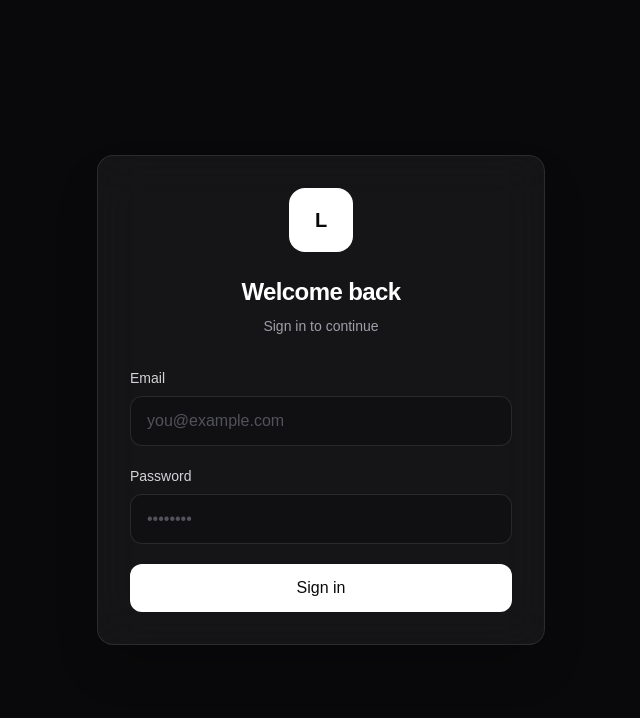
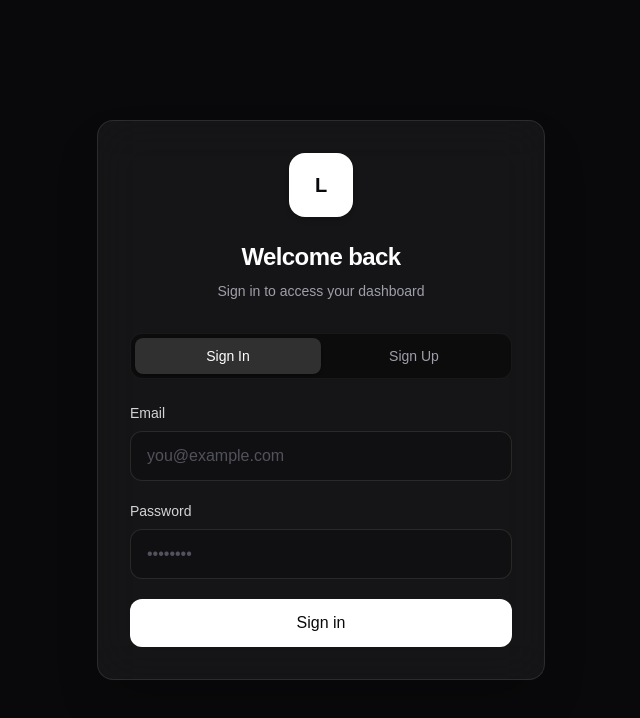
Before and after one commit to osamaabdelsalam/my-login-app, a Next.js app: page / in a window 1280 px wide. Shown: the top 718 px of the page, without its empty margins (319-959 px from the left). Built offline with nearby package versions, Linux system fonts and the light colour scheme.

Commit message:
Add User Not Found error messaging and Sign Up option

```diff
--- a/app/dashboard/page.tsx
+++ b/app/dashboard/page.tsx
@@ -9,19 +9,34 @@ export default async function DashboardPage() {
     } = await supabase.auth.getUser();
 
     if (!user) {
-        redirect("/login");
+        redirect("/");
+    }
+
+    async function signOut() {
+        "use server";
+        const supabase = await createClient();
+        await supabase.auth.signOut();
+        redirect("/");
     }
 
     return (
-        <main className="flex min-h-screen items-center justify-center bg-zinc-950 px-6 text-white">
-            <div className="text-center">
-                <h1 className="text-3xl font-semibold">
-                    Welcome
-                </h1>
-
+        <main className="flex min-h-screen flex-col items-center justify-center bg-zinc-950 px-6 text-white">
+            <div className="w-full max-w-md rounded-2xl border border-white/10 bg-white/5 p-8 text-center shadow-2xl backdrop-blur-xl">
+                <div className="mx-auto mb-6 flex h-16 w-16 items-center justify-center rounded-2xl bg-emerald-500/20 text-emerald-400 text-xl font-bold">
+                    ✓
+                </div>
+                <h1 className="text-3xl font-semibold">Welcome</h1>
                 <p className="mt-2 text-zinc-400">
-                    You are signed in as {user.email}
+                    Signed in as <span className="font-medium text-white">{user.email}</span>
                 </p>
+                <form action={signOut} className="mt-8">
+                    <button
+                        type="submit"
+                        className="w-full rounded-xl bg-white/10 px-4 py-3 font-medium text-white transition hover:bg-white/20"
+                    >
+                        Sign Out
+                    </button>
+                </form>
             </div>
         </main>
     );
--- a/components/auth/LoginForm.tsx
+++ b/components/auth/LoginForm.tsx
@@ -4,50 +4,124 @@ import { FormEvent, useState } from "react";
 import { createClient } from "@/lib/supabase/client";
 
 export default function LoginForm() {
+    const [mode, setMode] = useState<"signin" | "signup">("signin");
     const [email, setEmail] = useState("");
     const [password, setPassword] = useState("");
     const [error, setError] = useState("");
+    const [successMessage, setSuccessMessage] = useState("");
     const [loading, setLoading] = useState(false);
 
-    async function handleLogin(event: FormEvent<HTMLFormElement>) {
+    async function handleSubmit(event: FormEvent<HTMLFormElement>) {
         event.preventDefault();
 
         setError("");
+        setSuccessMessage("");
         setLoading(true);
 
         const supabase = createClient();
 
+        if (mode === "signin") {
             const { error } = await supabase.auth.signInWithPassword({
                 email,
                 password,
             });
 
             if (error) {
-            setError("Invalid email or password.");
+                const msg = error.message.toLowerCase();
+                if (
+                    msg.includes("user not found") ||
+                    msg.includes("not found")
+                ) {
+                    setError("User not found. Please check your email or sign up below.");
+                } else if (
+                    msg.includes("invalid login credentials") ||
+                    msg.includes("invalid_credentials")
+                ) {
+                    setError("User not found or incorrect password.");
+                } else {
+                    setError(error.message);
+                }
                 setLoading(false);
                 return;
             }
 
             window.location.href = "/dashboard";
+        } else {
+            const { data, error } = await supabase.auth.signUp({
+                email,
+                password,
+            });
+
+            if (error) {
+                setError(error.message);
+                setLoading(false);
+                return;
+            }
+
+            if (data?.user && !data?.session) {
+                setSuccessMessage(
+                    "Account created! Please check your email for confirmation, or try signing in."
+                );
+                setLoading(false);
+            } else {
+                window.location.href = "/dashboard";
+            }
+        }
     }
 
     return (
         <div className="rounded-2xl border border-white/10 bg-white/5 p-8 shadow-2xl backdrop-blur-xl">
             <div className="mb-8 text-center">
-                <div className="mx-auto mb-6 flex h-16 w-16 items-center justify-center rounded-2xl bg-white text-xl font-bold text-zinc-950">
+                <div className="mx-auto mb-6 flex h-16 w-16 items-center justify-center rounded-2xl bg-white text-xl font-bold text-zinc-950 shadow-md">
                     L
                 </div>
 
                 <h1 className="text-2xl font-semibold tracking-tight text-white">
-                    Welcome back
+                    {mode === "signin" ? "Welcome back" : "Create an account"}
                 </h1>
 
                 <p className="mt-2 text-sm text-zinc-400">
-                    Sign in to continue
+                    {mode === "signin"
+                        ? "Sign in to access your dashboard"
+                        : "Enter your details to register"}
                 </p>
             </div>
 
-            <form onSubmit={handleLogin} className="space-y-5">
+            {/* Mode Switcher Tabs */}
+            <div className="mb-6 flex rounded-xl bg-black/40 p-1 border border-white/5">
+                <button
+                    type="button"
+                    onClick={() => {
+                        setMode("signin");
+                        setError("");
+                        setSuccessMessage("");
+                    }}
+                    className={`flex-1 rounded-lg py-2 text-sm font-medium transition ${
+                        mode === "signin"
+                            ? "bg-white/15 text-white shadow-sm"
+                            : "text-zinc-400 hover:text-white"
+                    }`}
+                >
+                    Sign In
+                </button>
+                <button
+                    type="button"
+                    onClick={() => {
+                        setMode("signup");
+                        setError("");
+                        setSuccessMessage("");
+                    }}
+                    className={`flex-1 rounded-lg py-2 text-sm font-medium transition ${
+                        mode === "signup"
+                            ? "bg-white/15 text-white shadow-sm"
+                            : "text-zinc-400 hover:text-white"
+                    }`}
+                >
+                    Sign Up
+                </button>
+            </div>
+
+            <form onSubmit={handleSubmit} className="space-y-5">
                 <div>
                     <label
                         htmlFor="email"
@@ -79,7 +153,9 @@ export default function LoginForm() {
                     <input
                         id="password"
                         type="password"
-                        autoComplete="current-password"
+                        autoComplete={
+                            mode === "signin" ? "current-password" : "new-password"
+                        }
                         required
                         value={password}
                         onChange={(event) => setPassword(event.target.value)}
@@ -91,9 +167,32 @@ export default function LoginForm() {
                 {error && (
                     <div
                         role="alert"
-                        className="rounded-xl border border-red-500/20 bg-red-500/10 px-4 py-3 text-sm text-red-400"
+                        className="rounded-xl border border-red-500/20 bg-red-500/10 px-4 py-3 text-sm text-red-400 flex flex-col gap-1"
                     >
-                        {error}
+                        <div className="font-medium flex items-center gap-2">
+                            <span>⚠️</span> {error}
+                        </div>
+                        {mode === "signin" && (
+                            <button
+                                type="button"
+                                onClick={() => {
+                                    setMode("signup");
+                                    setError("");
+                                }}
+                                className="mt-1 text-xs text-red-300 underline text-left hover:text-white"
+                            >
+                                Don't have an account? Click here to Sign Up
+                            </button>
+                        )}
+                    </div>
+                )}
+
+                {successMessage && (
+                    <div
+                        role="status"
+                        className="rounded-xl border border-emerald-500/20 bg-emerald-500/10 px-4 py-3 text-sm text-emerald-400"
+                    >
+                        ✓ {successMessage}
                     </div>
                 )}
 
@@ -102,7 +201,13 @@ export default function LoginForm() {
                     disabled={loading}
                     className="w-full rounded-xl bg-white px-4 py-3 font-medium text-zinc-950 transition hover:bg-zinc-200 disabled:cursor-not-allowed disabled:opacity-50"
                 >
-                    {loading ? "Signing in..." : "Sign in"}
+                    {loading
+                        ? mode === "signin"
+                            ? "Signing in..."
+                            : "Creating account..."
+                        : mode === "signin"
+                        ? "Sign in"
+                        : "Create Account"}
                 </button>
             </form>
         </div>
--- a/lib/supabase/client.ts
+++ b/lib/supabase/client.ts
@@ -2,14 +2,13 @@ import { createBrowserClient } from "@supabase/ssr";
 
 export function createClient() {
     const supabaseUrl = process.env.NEXT_PUBLIC_SUPABASE_URL;
-    const supabaseKey = process.env.NEXT_PUBLIC_SUPABASE_PUBLISHABLE_KEY;
-
-    console.log("SUPABASE URL:", supabaseUrl);
-    console.log("SUPABASE KEY EXISTS:", Boolean(supabaseKey));
+    const supabaseKey =
+        process.env.NEXT_PUBLIC_SUPABASE_ANON_KEY ||
+        process.env.NEXT_PUBLIC_SUPABASE_PUBLISHABLE_KEY;
 
     if (!supabaseUrl || !supabaseKey) {
         throw new Error(
-            "Supabase environment variables are missing. Check .env.local"
+            "Supabase environment variables are missing. Please add NEXT_PUBLIC_SUPABASE_URL and NEXT_PUBLIC_SUPABASE_ANON_KEY (or NEXT_PUBLIC_SUPABASE_PUBLISHABLE_KEY) to your environment variables."
         );
     }
 
--- a/lib/supabase/server.ts
+++ b/lib/supabase/server.ts
@@ -4,10 +4,13 @@ import { cookies } from "next/headers";
 export async function createClient() {
     const cookieStore = await cookies();
 
-    return createServerClient(
-        process.env.NEXT_PUBLIC_SUPABASE_URL!,
-        process.env.NEXT_PUBLIC_SUPABASE_PUBLISHABLE_KEY!,
-        {
+    const supabaseUrl = process.env.NEXT_PUBLIC_SUPABASE_URL || "";
+    const supabaseKey =
+        process.env.NEXT_PUBLIC_SUPABASE_ANON_KEY ||
+        process.env.NEXT_PUBLIC_SUPABASE_PUBLISHABLE_KEY ||
+        "";
+
+    return createServerClient(supabaseUrl, supabaseKey, {
         cookies: {
             getAll() {
                 return cookieStore.getAll();
@@ -23,6 +26,5 @@ export async function createClient() {
                 }
             },
         },
-        },
-    );
+    });
 }
```
Lines whose indentation alone changed are shown as unchanged.
